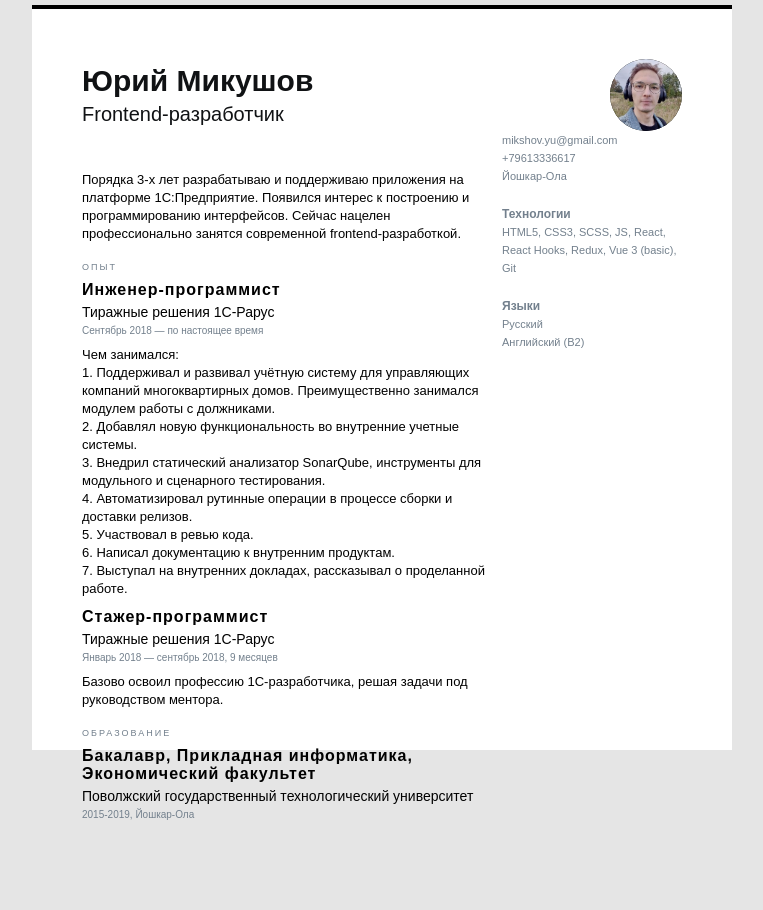
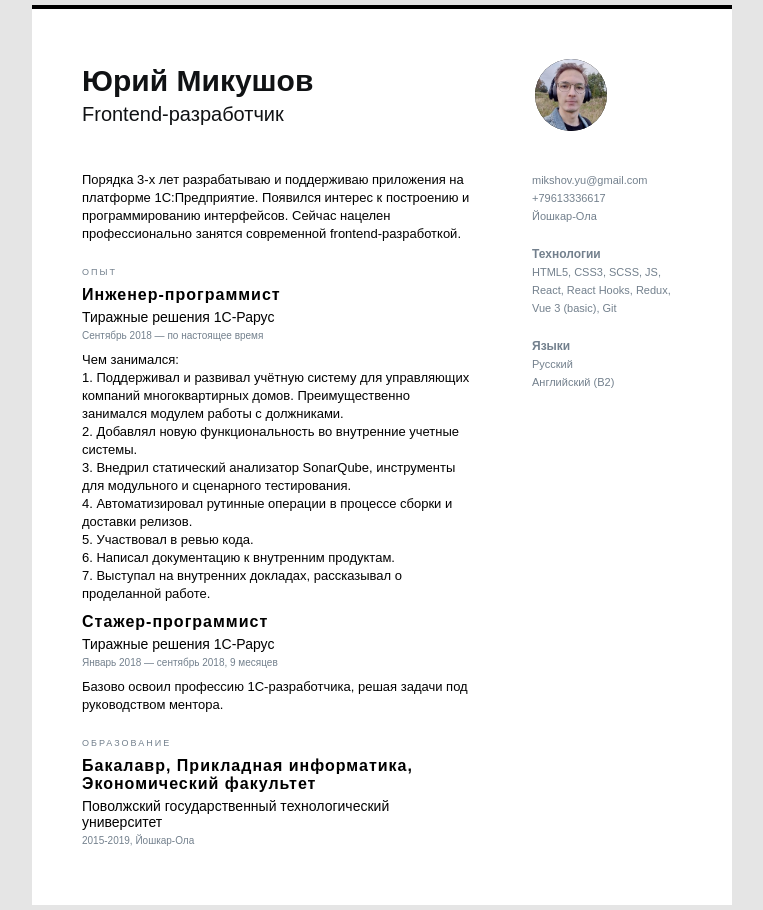
Before and after one commit to yurimikushov/yurimikushov.github.io, a plain HTML site: page cv/index.html in a window 1280 px wide. Shown: the whole page, without its empty margins (258-1021 px from the left). Before the commit the page ends 835 px from the top, so only its background shows below. Drawn offline with Linux system fonts and the light colour scheme.

Commit message:
feat: fixed UI style

```diff
--- a/cv/css/header.css
+++ b/cv/css/header.css
@@ -1,3 +1,7 @@
+.header {
+    height: 72px;
+}
+
 .title {
     float: left;
 }
@@ -17,6 +21,7 @@
 
 .avatar {
     float: right;
+    margin-right: 75px;
     width: 72px;
     height: 72px;
     background-color: #000;
--- a/cv/css/index.css
+++ b/cv/css/index.css
@@ -16,6 +16,7 @@ html {
 body {
     margin: 5px auto;
     max-width: 700px;
+    height: 900px;
     background-color: rgb(255, 255, 255);
 }
 
@@ -35,11 +36,10 @@ body {
 
 .main-info {
     float: left;
-    width: 70%;
-    margin-top: 40px;
+    width: 65%;
 }
 
 .another-info {
     float: right;
-    width: 30%;
+    width: 25%;
 }
--- a/cv/css/main-info.css
+++ b/cv/css/main-info.css
@@ -1,6 +1,6 @@
 .experience-container,
 .education-container {
-    margin: 15px 0;
+    margin: 20px 0;
 }
 
 .experience__title,
```
